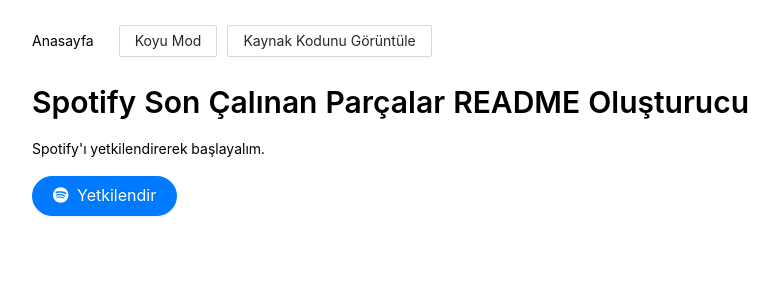
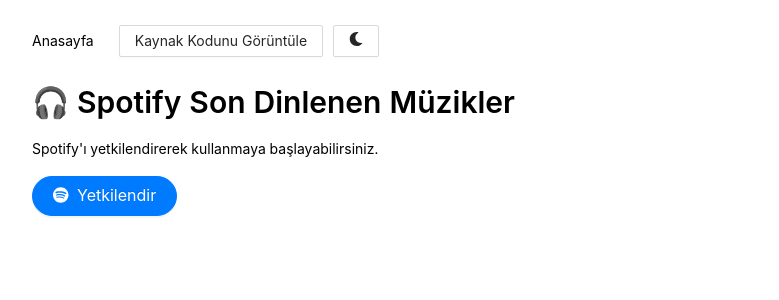
Before and after one commit to madtethys/spotify-son-dinlenenler, a Next.js app: page / in a window 1280 px wide. Shown: the top 300 px of the page, without its empty margins (128-907 px from the left). Built offline with nearby package versions, Linux system fonts and the light colour scheme; no server answers.

Commit message:
Koyu Tema Güncellemesi

```diff
--- a/pages/index.tsx
+++ b/pages/index.tsx
@@ -6,6 +6,7 @@ import { useEffect, useState } from 'react';
 import MarkdownSnippet from '../components/MarkdownSnippet';
 import SpotifyAuthButton from '../components/SpotifyAuthButton';
 import { ClientId, RedirectUri } from '../utils/Constants';
+import { FaMoon, FaSun } from 'react-icons/fa'; // Importing icons
 
 const { Text, Title } = Typography;
 
@@ -16,7 +17,6 @@ export default function Home(): JSX.Element {
     const [theme, setTheme] = useState<string>('light'); // Default theme
 
     useEffect(() => {
-        // Load theme from cookie or default to light
         const savedTheme = Cookie.get('theme') || 'light';
         setTheme(savedTheme);
         document.documentElement.setAttribute('data-theme', savedTheme);
@@ -40,37 +40,37 @@ export default function Home(): JSX.Element {
     };
 
     const handleViewSource = () => {
-        window.open('https://github.com/your-repo-url', '_blank'); // Replace with your repository URL
+        window.open('https://github.com/madtethys/spotify-son-dinlenenler', '_blank');
     };
 
     return (
         <div className="container">
             <Head>
-                <title>Spotify Son Çalınan Parçalar README Oluşturucu</title>
+                <title>Spotify Son Dinlenen Müzikler by Mustafa Arda Düşova</title>
                 <link rel="icon" href="/favicon.ico" />
             </Head>
 
             <div style={{ display: 'flex', alignItems: 'center', marginBottom: 25 }}>
                 <Breadcrumb separator=">" style={{ marginRight: 20 }}>
-                    <Breadcrumb.Item href="/" className="ant-breadcrumb-link">Anasayfa</Breadcrumb.Item>
+                    <Breadcrumb.Item href="https://mdusova.com/" className="ant-breadcrumb-link">Anasayfa</Breadcrumb.Item>
                 </Breadcrumb>
-                <Button onClick={toggleTheme} className="custom-button">
-                    {theme === 'dark' ? 'Aydınlık Mod' : 'Koyu Mod'}
-                </Button>
                 <Button onClick={handleViewSource} className="source-code-btn">
                     Kaynak Kodunu Görüntüle
+                </Button>
+                <Button onClick={toggleTheme} className="custom-button">
+                    {theme === 'dark' ? <FaSun className="theme-icon" /> : <FaMoon className="theme-icon" />}
                 </Button>
             </div>
 
             <div>
                 <Title level={2} style={{ color: theme === 'dark' ? '#ffffff' : '#000000' }}>
-                    Spotify Son Çalınan Parçalar README Oluşturucu
+                    🎧 Spotify Son Dinlenen Müzikler
                 </Title>
                 {error && <Alert message="Hata" description={error} type="error" style={{ marginBottom: 18 }} />}
                 {!currentUser ? (
                     <Space className="vert-space" direction="vertical" size="middle">
                         <Text style={{ color: theme === 'dark' ? '#ffffff' : '#000000' }}>
-                            Spotify'ı yetkilendirerek başlayalım.
+                            Spotify'ı yetkilendirerek kullanmaya başlayabilirsiniz.
                         </Text>
                         <SpotifyAuthButton clientId={ClientId} redirectUri={RedirectUri} />
                     </Space>
```
